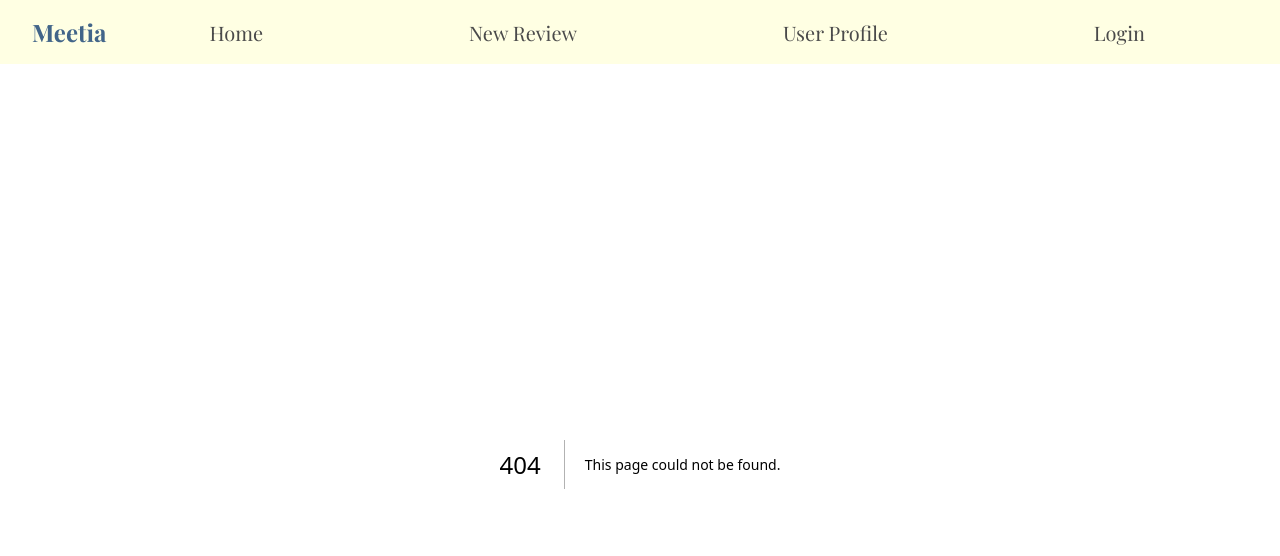
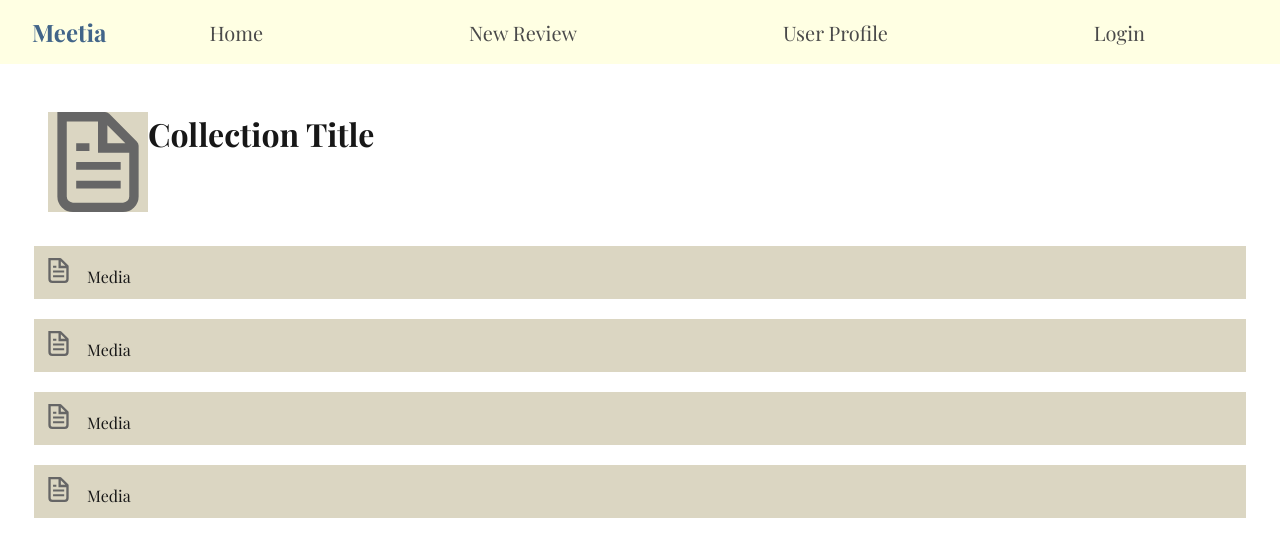
Before and after one commit to alt-text-internet-explorer/meetia, a Next.js app: page /collections in a window 1280 px wide. Before the commit this address had no page. Shown: the top 556 px of the page. Built offline with nearby package versions, Linux system fonts and the light colour scheme.

Commit message:
added template for collection

```diff
--- /dev/null
+++ b/src/app/collections/page.js
@@ -0,0 +1,13 @@
+import React from "react"
+import Link from "next/link"
+import CollectionsGallery from "@/components/collections/Collections"
+
+const Collections = () => {
+  return (
+    <div>
+      <CollectionsGallery />
+    </div>
+  )
+}
+
+export default Collections
--- a/src/app/profile/page.js
+++ b/src/app/profile/page.js
@@ -1,10 +1,11 @@
 import React from "react"
 import Link from "next/link"
+import UserProfile from "@/components/profile/UserProfile"
 
 const Profile = () => {
   return (
     <div>
-      <h1>UserProfile</h1>
+      <UserProfile />
     </div>
   )
 }
--- a/src/components/collections/Collections.js
+++ b/src/components/collections/Collections.js
@@ -1,12 +1,12 @@
 import Image from "next/image"
-import styles from "@/components/profile/UserProfile.module.css"
+import styles from "@/components/collections/Collections.module.css"
 
 // FIXME - SYCHRONIZE WITH BACKEND INSTEAD
 const collections = [
-  { id: 1, title: "test title", src: "/file.svg", alt: "Collection 1" },
-  { id: 2, title: "test title", src: "/file.svg", alt: "Collection 1" },
-  { id: 3, title: "test title", src: "/file.svg", alt: "Collection 1" },
-  { id: 4, title: "test title", src: "/file.svg", alt: "Collection 1" },
+  { id: 1, title: "Media", src: "/file.svg", alt: "Collection 1" },
+  { id: 2, title: "Media", src: "/file.svg", alt: "Collection 1" },
+  { id: 3, title: "Media", src: "/file.svg", alt: "Collection 1" },
+  { id: 4, title: "Media", src: "/file.svg", alt: "Collection 1" },
 ]
 
 export default function Page() {
--- a/src/components/collections/Collections.module.css
+++ b/src/components/collections/Collections.module.css
@@ -24,5 +24,5 @@
 }
 
 .avatar {
-  border-radius: 50%;
+  background: rgb(219, 214, 194);
 }
--- a/src/components/profile/UserProfile.js
+++ b/src/components/profile/UserProfile.js
@@ -1,3 +1,4 @@
+import Link from "next/link"
 import Image from "next/image"
 import styles from "@/components/profile/UserProfile.module.css"
 
@@ -20,7 +21,7 @@ export default function Page() {
           alt="Picture of the user"
           className={styles.avatar}
         />
-        <h1>Collection Title</h1>
+        <h1>Username Profile</h1>
       </div>
       <div>
         <ul className={styles.collections}>
@@ -34,7 +35,7 @@ export default function Page() {
                 alt="Picture of the collection"
               />
               &emsp;
-              {item.title}
+              <Link href="/collections">{item.title}</Link>
             </li>
           ))}
         </ul>
```
